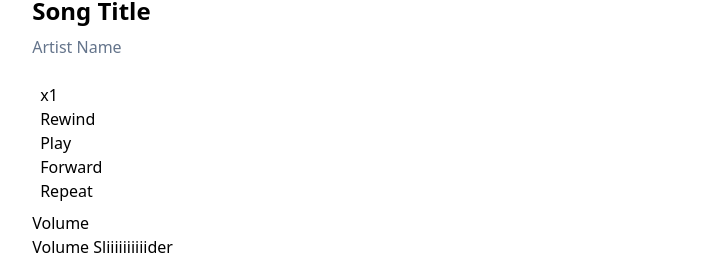
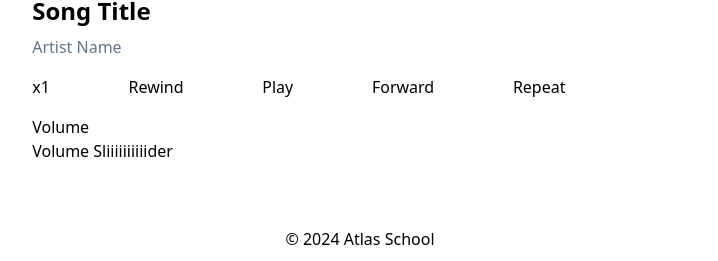
Before and after one commit to michaellgans/atlas-react-styling, a React app: page / in a window 1280 px wide. Shown: the part 485-746 px from the top of the page, without its empty margins (280-998 px from the left). Built offline with nearby package versions, Linux system fonts and the light colour scheme; the HTML template or start-up script is replaced by a standard one.

Commit message:
MLG - 4:35 PM - adds flex styling to play controls

```diff
--- a/src/components/PlayControls.jsx
+++ b/src/components/PlayControls.jsx
@@ -8,7 +8,7 @@
 export function PlayControls() {
   // Define Hook
   return (
-    <div className="controls-container px-2 py-2">
+    <div className="controls-container mb-4 flex items-center justify-between">
       <div>x1</div>
       <div>Rewind</div>
       <div>Play</div>
```
